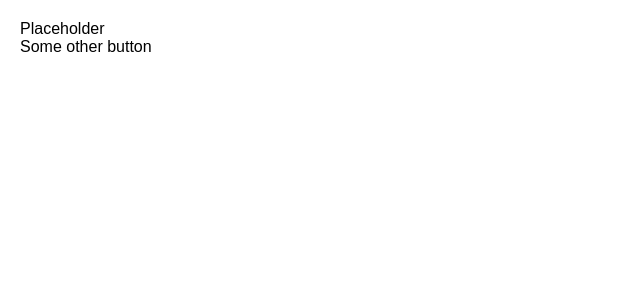
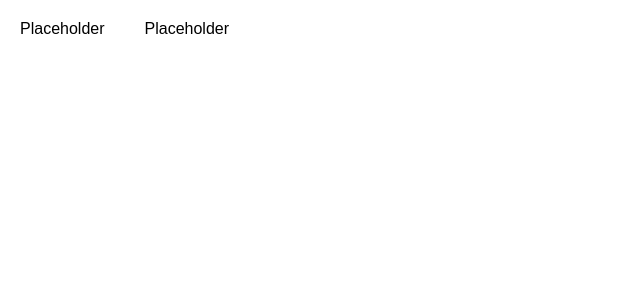
Before and after one commit to pierce-leandata/component-library, an Angular app: page / in a window 1280 px wide. Shown: the top 300 px of the page, without its empty margins (0-640 px from the left). Built offline with nearby package versions, Linux system fonts and the light colour scheme.

Commit message:
add reparenting to body

```diff
--- a/src/app/app.html
+++ b/src/app/app.html
@@ -1,5 +1,5 @@
 <main>
-  <pm-select>
+  <pm-select [appendToBody]="true">
     <button pmSelectTrigger>
       <pm-select-value> Placeholder </pm-select-value>
     </button>
@@ -10,5 +10,14 @@
     </pm-select-overlay>
   </pm-select>
 
-  <button>Some other button</button>
+  <pm-select [appendToBody]="false">
+    <button pmSelectTrigger>
+      <pm-select-value> Placeholder </pm-select-value>
+    </button>
+    <pm-select-overlay>
+      <pm-select-item value="option1">First</pm-select-item>
+      <pm-select-item value="option2">Option 2</pm-select-item>
+      <pm-select-item value="option3">The Third Option</pm-select-item>
+    </pm-select-overlay>
+  </pm-select>
 </main>
--- a/src/app/app.scss
+++ b/src/app/app.scss
@@ -1,4 +1,6 @@
 main {
   padding: 20px;
   height: 1000px;
+  display: flex;
+  gap: 40px;
 }
--- a/src/components/select/select-overlay/select-overlay.html
+++ b/src/components/select/select-overlay/select-overlay.html
@@ -2,7 +2,9 @@
   <div
     #overlayElement
     data-select-overlay
+    [attr.data-select-overlay-appended-to-body]="selectService.appendToBody()"
     [attr.data-state]="selectService.isOpen() ? 'open' : 'closed'"
+    [style]="positioning()"
     [id]="selectService.overlayId"
     (mousedown)="$event.preventDefault()"
   >
--- a/src/components/select/select-overlay/select-overlay.scss
+++ b/src/components/select/select-overlay/select-overlay.scss
@@ -1,9 +1,16 @@
-:host {
+::ng-deep {
   [data-select-overlay] {
-    position: absolute;
     z-index: 1000;
-    top: 100%;
-    left: 0;
+
+    &[data-select-overlay-appended-to-body='false'] {
+      position: absolute;
+      top: 100%;
+      left: 0;
+    }
+
+    &[data-select-overlay-appended-to-body='true'] {
+      position: fixed;
+    }
   }
   [data-select-list] {
     list-style: none;
--- a/src/components/select/select-overlay/select-overlay.ts
+++ b/src/components/select/select-overlay/select-overlay.ts
@@ -1,4 +1,12 @@
-import { Component, contentChildren, effect, ElementRef, inject, viewChild } from '@angular/core'
+import {
+  Component,
+  computed,
+  contentChildren,
+  effect,
+  ElementRef,
+  inject,
+  viewChild,
+} from '@angular/core'
 import { SelectItemComponent } from '@components/select/select-item/select-item'
 import { SelectService } from '@components/select/select.service'
 
@@ -13,9 +21,31 @@ export class SelectOverlayComponent {
   private items = contentChildren(SelectItemComponent, { descendants: true })
   private overlayElement = viewChild<ElementRef<HTMLElement>>('overlayElement')
 
+  positioning = computed<{ left: string; top: string }>(() => {
+    const triggerRect = this.selectService.triggerRect()
+
+    if (!triggerRect || !this.selectService.appendToBody()) {
+      return {
+        left: '',
+        top: '',
+      }
+    }
+
+    return {
+      left: `${triggerRect.left}px`,
+      top: `${triggerRect.y + triggerRect.height}px`,
+    }
+  })
+
   constructor() {
     effect(() => this.selectService.items.set(this.items()))
     effect(() => this.selectService.overlayElement.set(this.overlayElement()))
+    effect(() => {
+      const el = this.overlayElement()?.nativeElement
+      if (el && this.selectService.appendToBody()) {
+        document.body.appendChild(el)
+      }
+    })
   }
 
   protected clearFocusedItem() {
--- a/src/components/select/select.service.ts
+++ b/src/components/select/select.service.ts
@@ -7,6 +7,7 @@ import {
   signal,
   WritableSignal,
 } from '@angular/core'
+import { trackBoundingRect } from '@utils/bounding-rect'
 import { generateId } from '@utils/utils'
 
 export interface SelectItem {
@@ -18,14 +19,36 @@ export interface SelectItem {
 export class SelectService {
   destroyRef = inject(DestroyRef)
 
+  // ---- forwarded from select props ---- //
+
   /** DO NOT SET DIRECTLY. Use `open()` and `close()` methods */
   isOpen = signal(false)
+  value = signal<string | undefined>(undefined)
+  appendToBody: Signal<boolean> = signal<boolean>(false)
+
+  // ------------------------------------- //
+
   isOverlayMounted = signal(false)
-  value = signal<string | undefined>(undefined)
   items: WritableSignal<readonly SelectItem[]> = signal([])
   focusedItem = signal<SelectItem | undefined>(undefined)
   overlayElement: WritableSignal<ElementRef<HTMLElement> | undefined> = signal(undefined)
   triggerElement: WritableSignal<ElementRef<HTMLElement> | undefined> = signal(undefined)
+
+  triggerRect = trackBoundingRect(this.triggerElement, {
+    listenTo: {
+      width: true,
+      height: true,
+      x: true,
+      y: true,
+    },
+  })
+
+  overlayRect = trackBoundingRect(this.overlayElement, {
+    listenTo: {
+      width: true,
+      height: true,
+    },
+  })
 
   readonly overlayId = generateId()
 
--- a/src/components/select/select/select.html
+++ b/src/components/select/select/select.html
@@ -1,3 +1,6 @@
-<div data-select [style]="{ '--pm-select-trigger-width': `${triggerRect()?.width}px` }">
+<div
+  data-select
+  [style]="{ '--pm-select-trigger-width': `${selectService.triggerRect()?.width}px` }"
+>
   <ng-content />
 </div>
--- a/src/components/select/select/select.ts
+++ b/src/components/select/select/select.ts
@@ -1,6 +1,5 @@
-import { Component, inject, model } from '@angular/core'
+import { Component, inject, input, model } from '@angular/core'
 import { SelectService } from '@components/select/select.service'
-import { trackBoundingRect } from '@utils/bounding-rect'
 
 @Component({
   selector: 'pm-select',
@@ -11,21 +10,13 @@ import { trackBoundingRect } from '@utils/bounding-rect'
 export class SelectComponent {
   isOpen = model(false)
   value = model<string>()
+  appendToBody = input<boolean>(false)
 
-  private selectService = inject(SelectService)
-
-  protected triggerRect = trackBoundingRect(this.selectService.triggerElement, {
-    listenTo: {
-      width: true,
-      height: true,
-      x: true,
-      y: true,
-    },
-  })
-  protected overlayId = this.selectService.overlayId
+  selectService = inject(SelectService)
 
   constructor() {
     this.selectService.isOpen = this.isOpen
     this.selectService.value = this.value
+    this.selectService.appendToBody = this.appendToBody
   }
 }
```
